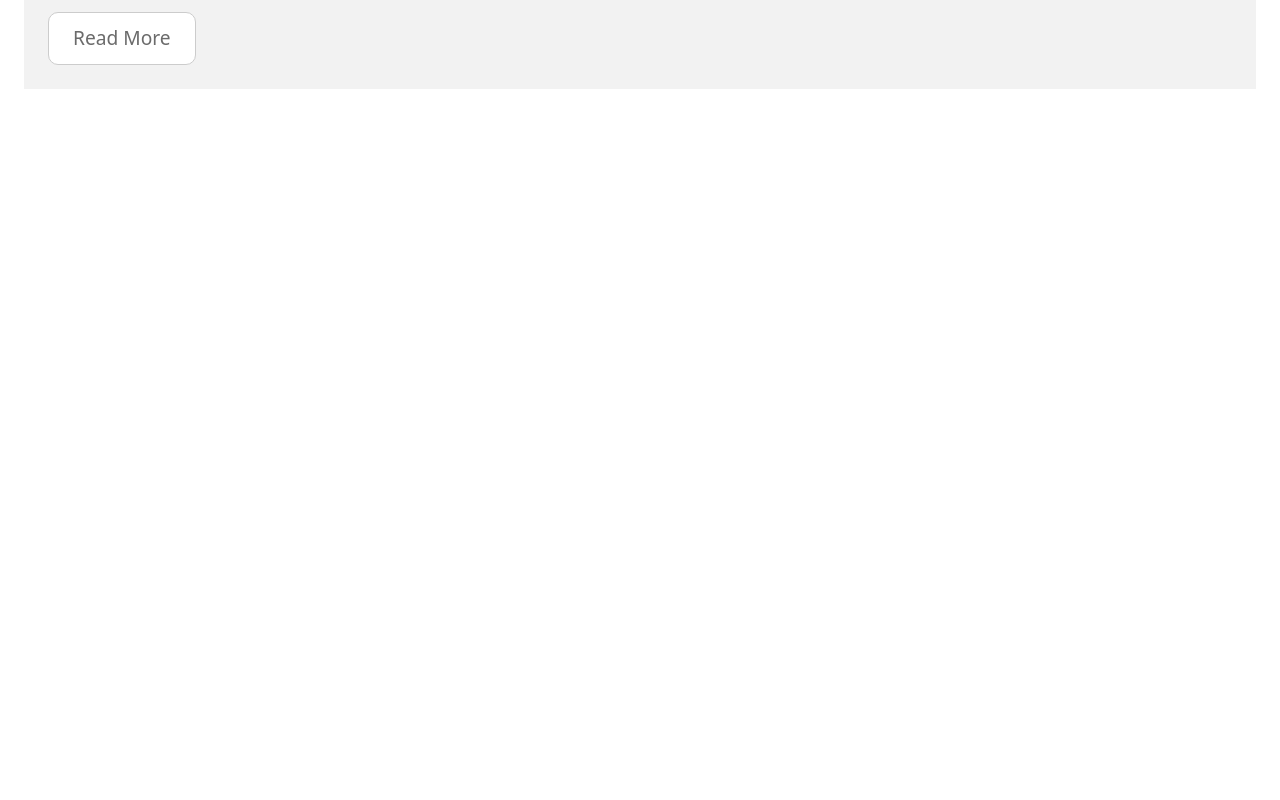
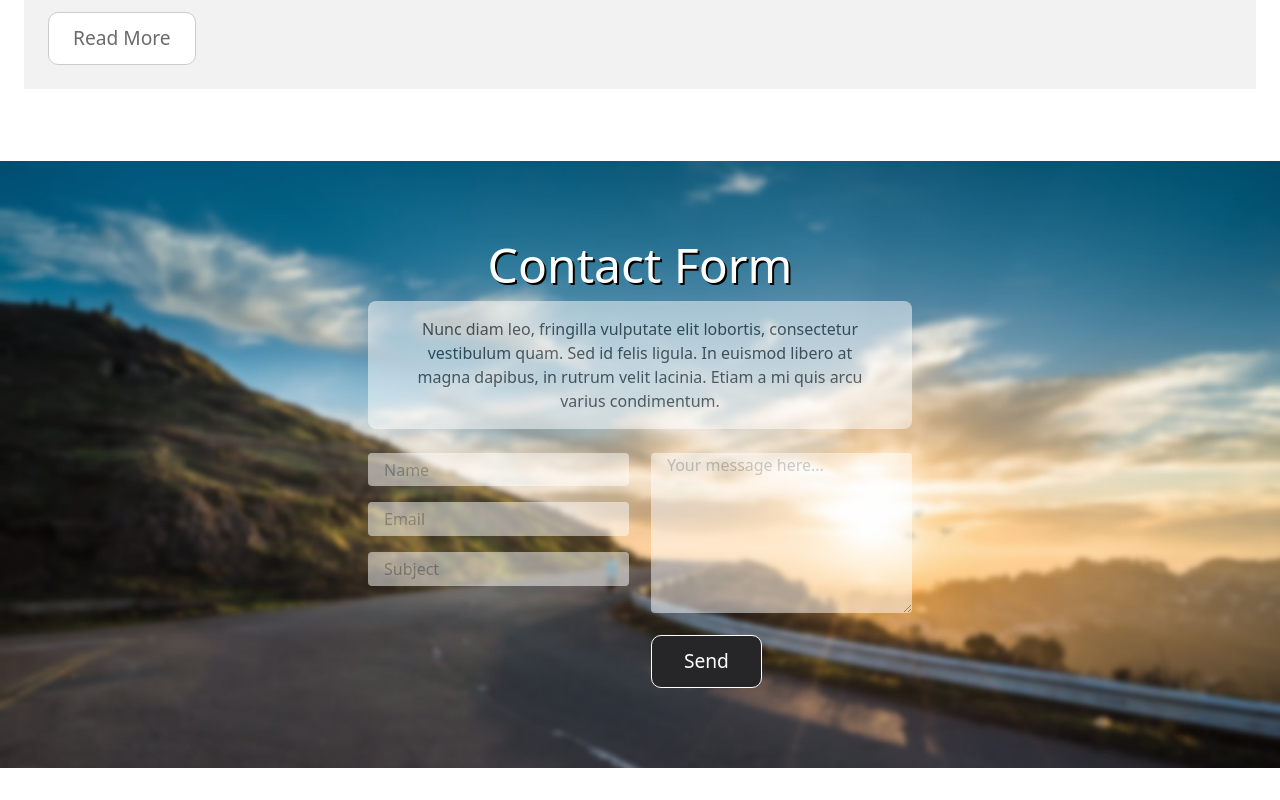
Before and after one commit to jeffagregado/one-page-app, a Next.js app: page / in a window 1280 px wide. Shown: the part 5358-6158 px from the top of the page. Before the commit the page ends 5519 px from the top, so only its background shows below. Built offline with nearby package versions, Linux system fonts and the light colour scheme.

Commit message:
added contact form

```diff
--- a/components/Button.tsx
+++ b/components/Button.tsx
@@ -5,15 +5,17 @@ interface Props {
   green?: boolean
   red?: boolean
   blue?: boolean
+  inverse?: boolean
 }
 
-const Button = ({ children, green, red, blue }: Props) => {
+const Button = ({ children, green, red, blue, inverse }: Props) => {
   return (
     <button
       className={`${BtnStyle.btn}
       ${green ? BtnStyle['btn-green'] : null}
       ${red ? BtnStyle['btn-red'] : null}
-      ${blue ? BtnStyle['btn-blue'] : null}`}
+      ${blue ? BtnStyle['btn-blue'] : null}
+      ${inverse ? BtnStyle['btn-inverse'] : null}`}
     >
       {children}
     </button>
--- a/components/Nav.tsx
+++ b/components/Nav.tsx
@@ -62,6 +62,7 @@ const Nav = () => {
                     spy={true}
                     smooth={true}
                     duration={1000}
+                    onClick={handleNavCollapsed}
                   >
                     {navitem.name}
                   </Linkscroll>
--- a/components/Parallax.tsx
+++ b/components/Parallax.tsx
@@ -1,16 +1,21 @@
 import ParallaxStyle from '../styles/Parallax.module.scss'
 
 interface Props {
-    children: any
-    bg2?: any
+  children: any
+  bg2?: any
+  bg3?: any
 }
 
-const Parallax = ({children, bg2} : Props) => {
-    return (
-        <div className={`${ParallaxStyle.parallax} ${bg2 ? ParallaxStyle.bg2 : null}`}>
-            {children}
-        </div>
-     );
+const Parallax = ({ children, bg2, bg3 }: Props) => {
+  return (
+    <div
+      className={`${ParallaxStyle.parallax} ${bg2 ? ParallaxStyle.bg2 : null} ${
+        bg3 ? ParallaxStyle.bg3 : null
+      }`}
+    >
+      {children}
+    </div>
+  )
 }
 
-export default Parallax;
+export default Parallax
--- a/pages/index.tsx
+++ b/pages/index.tsx
@@ -9,8 +9,8 @@ export default function Home() {
     <>
       <section id="home" className={parallaxStyle.parallax}>
         <div className={`${sectionStyle.sectionOne}`}>
-          <h1 className="">CONQUER</h1>
-          <h2 className="">Simple Bootstrap Template</h2>
+          <h1>CONQUER</h1>
+          <h2>Simple Bootstrap Template</h2>
         </div>
       </section>
 
@@ -179,6 +179,48 @@ export default function Home() {
           </div>
         </div>
       </section>
+
+      <section id="contact" className={sectionStyle.sectionContact}>
+        <Parallax bg3>
+          <div className={sectionStyle['contact-content']}>
+            <h1>Contact Form</h1>
+
+            <div className={sectionStyle['contact-banner']}>
+              <p>
+                Nunc diam leo, fringilla vulputate elit lobortis, consectetur
+                vestibulum quam. Sed id felis ligula. In euismod libero at magna
+                dapibus, in rutrum velit lacinia. Etiam a mi quis arcu varius
+                condimentum.
+              </p>
+            </div>
+            <form className={sectionStyle['contact-form']}>
+              <div className={sectionStyle['contact-form-info']}>
+                <input type="text" id="name" name="name" placeholder="Name" />
+                <input
+                  type="text"
+                  id="email"
+                  name="email"
+                  placeholder="Email"
+                />
+                <input
+                  type="text"
+                  id="subject"
+                  name="subject"
+                  placeholder="Subject"
+                />
+              </div>
+              <div className={sectionStyle['contact-form-msg']}>
+                <textarea
+                  name="message"
+                  id="message"
+                  placeholder="Your message here..."
+                ></textarea>
+                <Button inverse>Send</Button>
+              </div>
+            </form>
+          </div>
+        </Parallax>
+      </section>
     </>
   )
 }
--- a/styles/Button.module.scss
+++ b/styles/Button.module.scss
@@ -1,6 +1,6 @@
 .btn {
   align-items: center;
-  color: #6B6B6B;
+  color: #6b6b6b;
   background-color: white;
   font-size: 1.2rem;
   padding: 0.7rem 1.5rem;
@@ -27,4 +27,12 @@
     background-color: #1686c1;
     color: white;
   }
+
+  &.btn-inverse {
+    border-radius: 10px;
+    border: 1px solid white;
+    background-color: #262628;
+    color: white;
+    padding: 0.7rem 2rem;
+  }
 }
--- a/styles/Nav.module.scss
+++ b/styles/Nav.module.scss
@@ -42,6 +42,7 @@
       align-items: center;
       li {
         margin: 1rem 0;
+        cursor: pointer;
       }
     }
     @media (max-width: 640px) {
--- a/styles/Parallax.module.scss
+++ b/styles/Parallax.module.scss
@@ -6,6 +6,11 @@
     background-image: url('../public/img/bg-2.jpg');
     min-height: 20vh;
     margin-bottom: 5rem;
+  }
+
+  &.bg3 {
+    background-image: url('../public/img/bg-3.jpg');
+    min-height: 30vh;
   }
 
   /* Set a specific height */
--- a/styles/Section.module.scss
+++ b/styles/Section.module.scss
@@ -128,3 +128,90 @@
     }
   }
 }
+
+.sectionContact {
+  overflow: hidden;
+  margin: 2rem auto;
+
+  .contact-content {
+    @apply container flex flex-col justify-center text-white;
+
+    padding: 5rem 0;
+
+    @screen md {
+      padding: 5rem 23rem;
+    }
+
+    h1 {
+      @apply text-5xl mb-3;
+      text-shadow: 2px 2px #000;
+      text-align: center;
+    }
+
+    .contact-banner {
+      background-color: white;
+      opacity: 0.5;
+      padding: 1rem 2rem;
+      margin-bottom: 1.5rem;
+      border-radius: 8px;
+
+      p {
+        color: black;
+        font-weight: 500;
+        text-align: center;
+      }
+    }
+
+    .contact-form {
+      display: flex;
+      flex-direction: column;
+
+      @screen md {
+        flex-direction: row;
+        justify-content: space-between;
+      }
+
+      .contact-form-info {
+        display: flex;
+        flex-direction: column;
+        width: 100%;
+
+        @screen md {
+          width: 48%;
+        }
+
+        input {
+          width: 100%;
+          padding: 0.3rem 1rem;
+          color: black;
+          opacity: 0.5;
+          border-radius: 4px;
+          margin-bottom: 1rem;
+
+          ::placeholder {
+            color: black;
+            opacity: 1;
+          }
+        }
+      }
+
+      .contact-form-msg {
+        width: 100%;
+
+        @screen md {
+          width: 48%;
+        }
+
+        textarea {
+          width: 100%;
+          min-height: 10rem;
+          padding: 0 1rem;
+          color: black;
+          border-radius: 4px;
+          opacity: 0.5;
+          margin-bottom: 1rem;
+        }
+      }
+    }
+  }
+}
```
